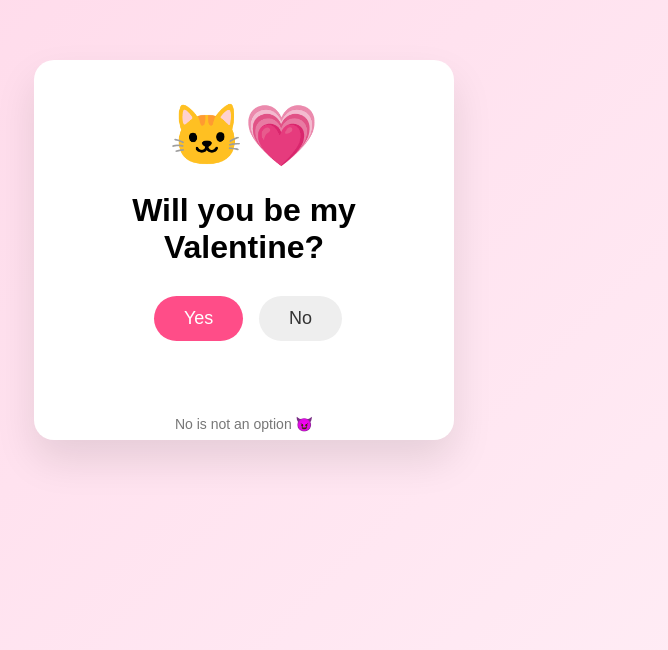
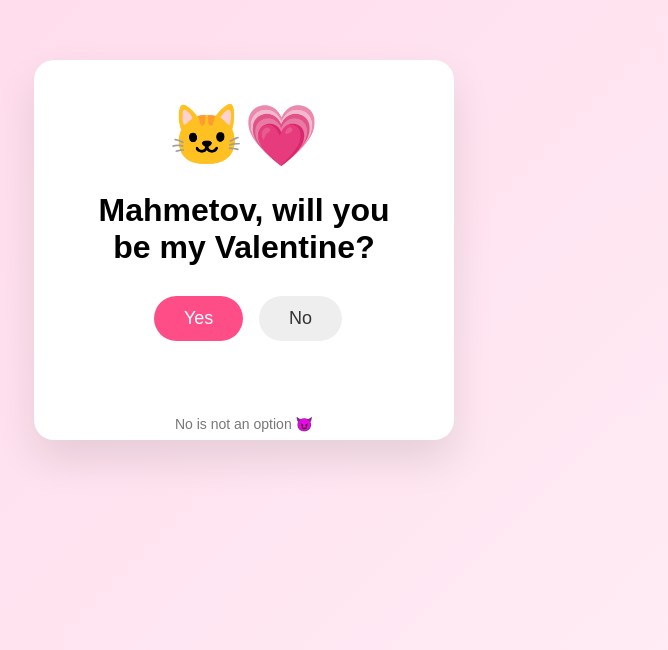
Before and after one commit to saya17n-design/valentine-site, a plain HTML site: page index.html in a window 1280 px wide. Shown: the part 150-800 px from the top of the page, without its empty margins (396-1064 px from the left). Drawn offline with Linux system fonts and the light colour scheme.

Commit message:
second his name

```diff
--- a/index.html
+++ b/index.html
@@ -69,7 +69,7 @@
 <body>
   <div class="card">
     <div class="emoji">🐱💗</div>
-    <h1>Will you be my Valentine?</h1>
+    <h1>Mahmetov, will you be my Valentine?</h1>
 
     <div class="buttons">
       <a href="yes.html" class="btn yes">Yes</a>
```
